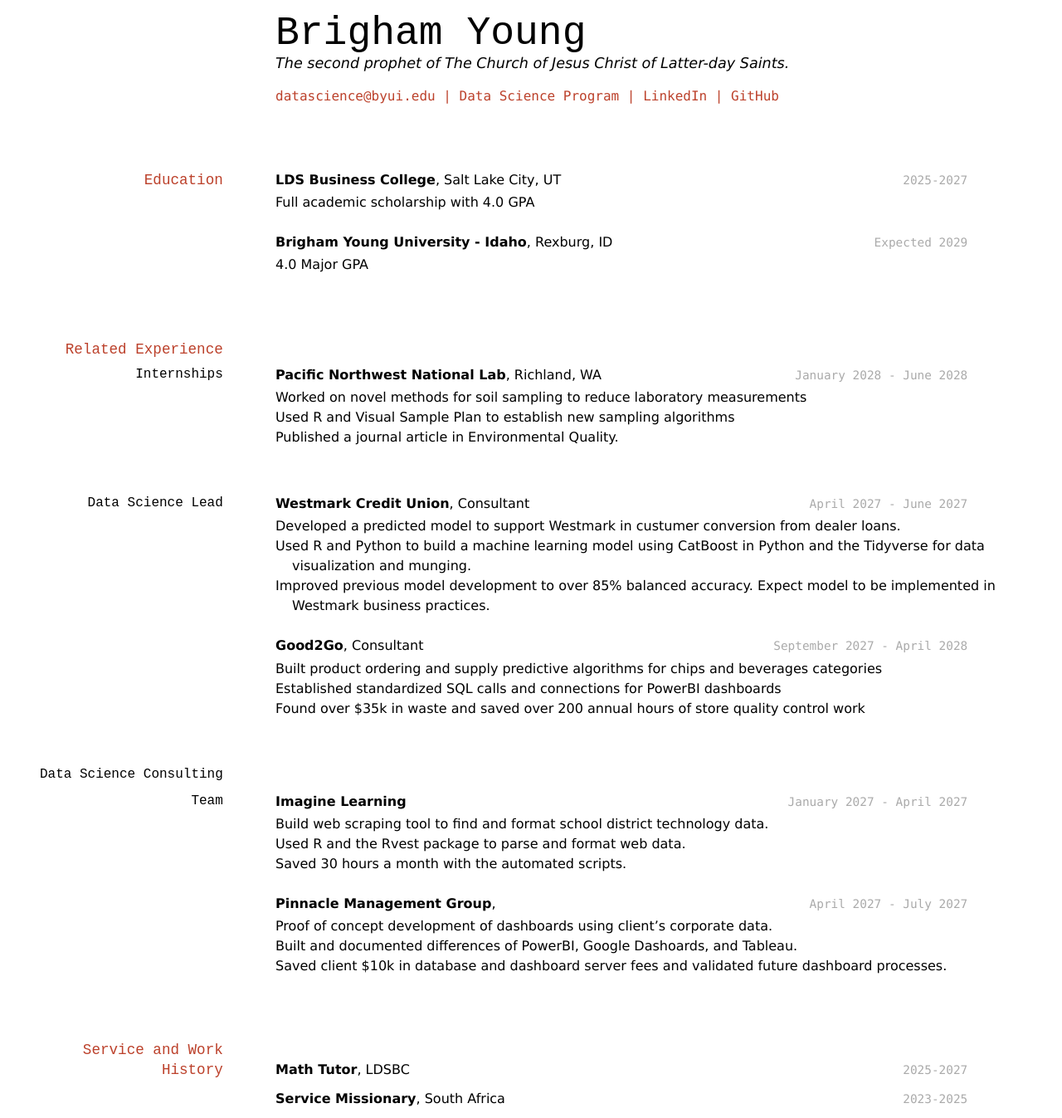
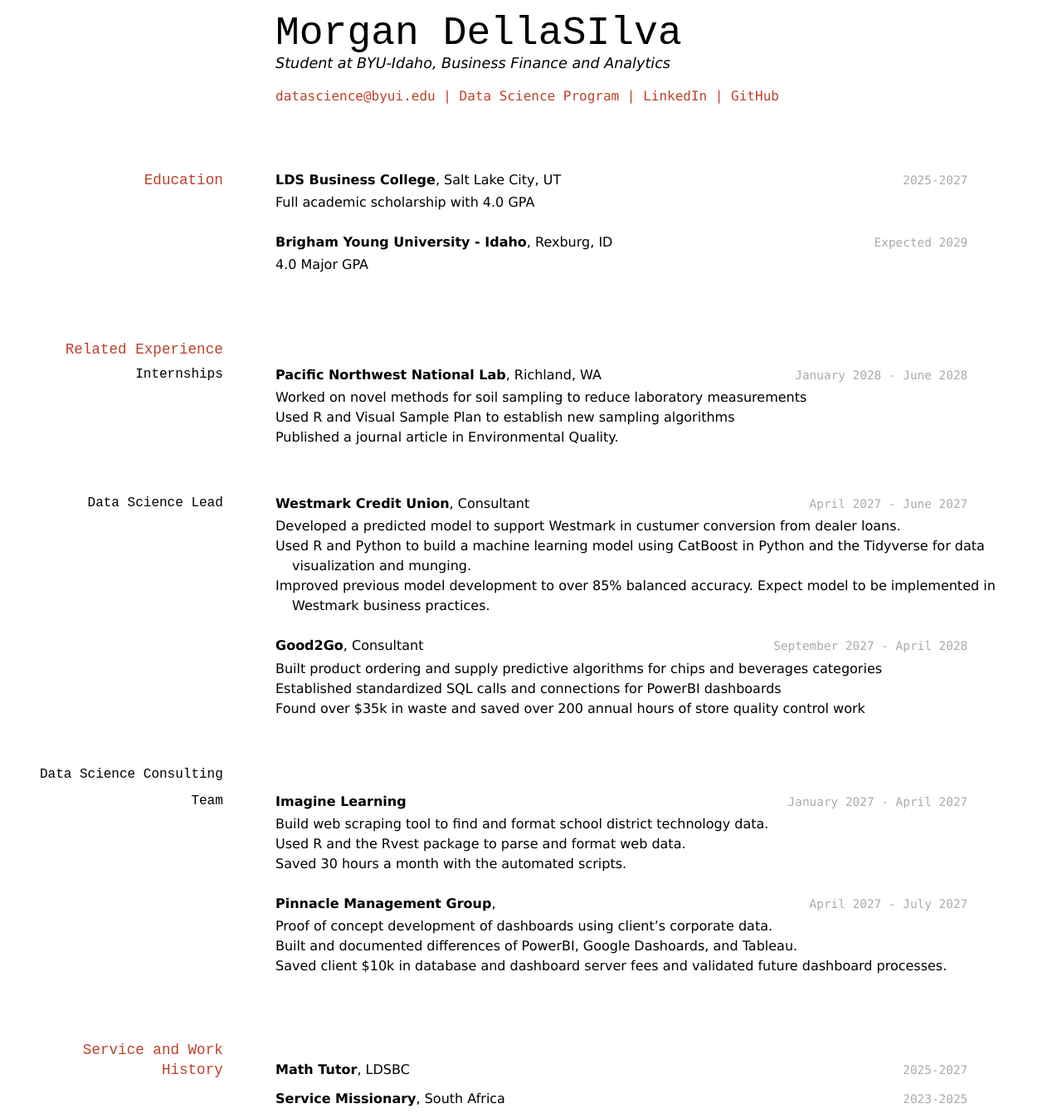
Before and after one commit to byuids-resumes/DELLASILVA-Resume, a Jekyll site: the page built from docs/index.md, in a window 1280 px wide. Shown: the whole page at 83% size. Built offline with Jekyll 4.4.1, drawn with Linux system fonts in a browser that asks for light colours.

Commit message:
Update index.md

```diff
--- a/docs/index.md
+++ b/docs/index.md
@@ -1,9 +1,9 @@
 ---
 layout: cv
-title: Brigham Young's Resume
+title: Morgan DellaSilva's Resume
 ---
-# Brigham Young
-The second prophet of The Church of Jesus Christ of Latter-day Saints.
+# Morgan DellaSIlva
+Student at BYU-Idaho, Business Finance and Analytics
 
 <div id="webaddress">
 <a href="datascience@byui.edu">datascience@byui.edu</a>
```
